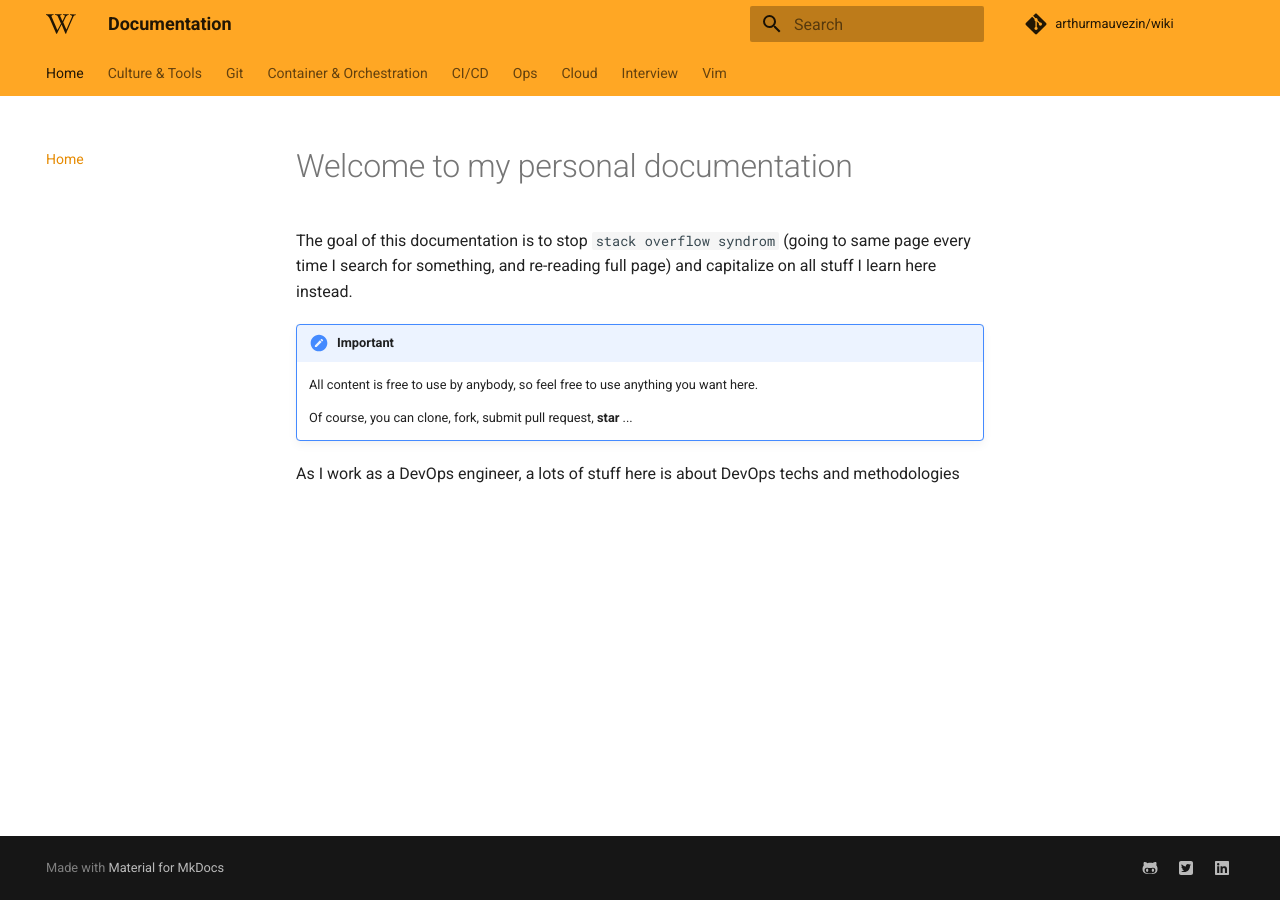
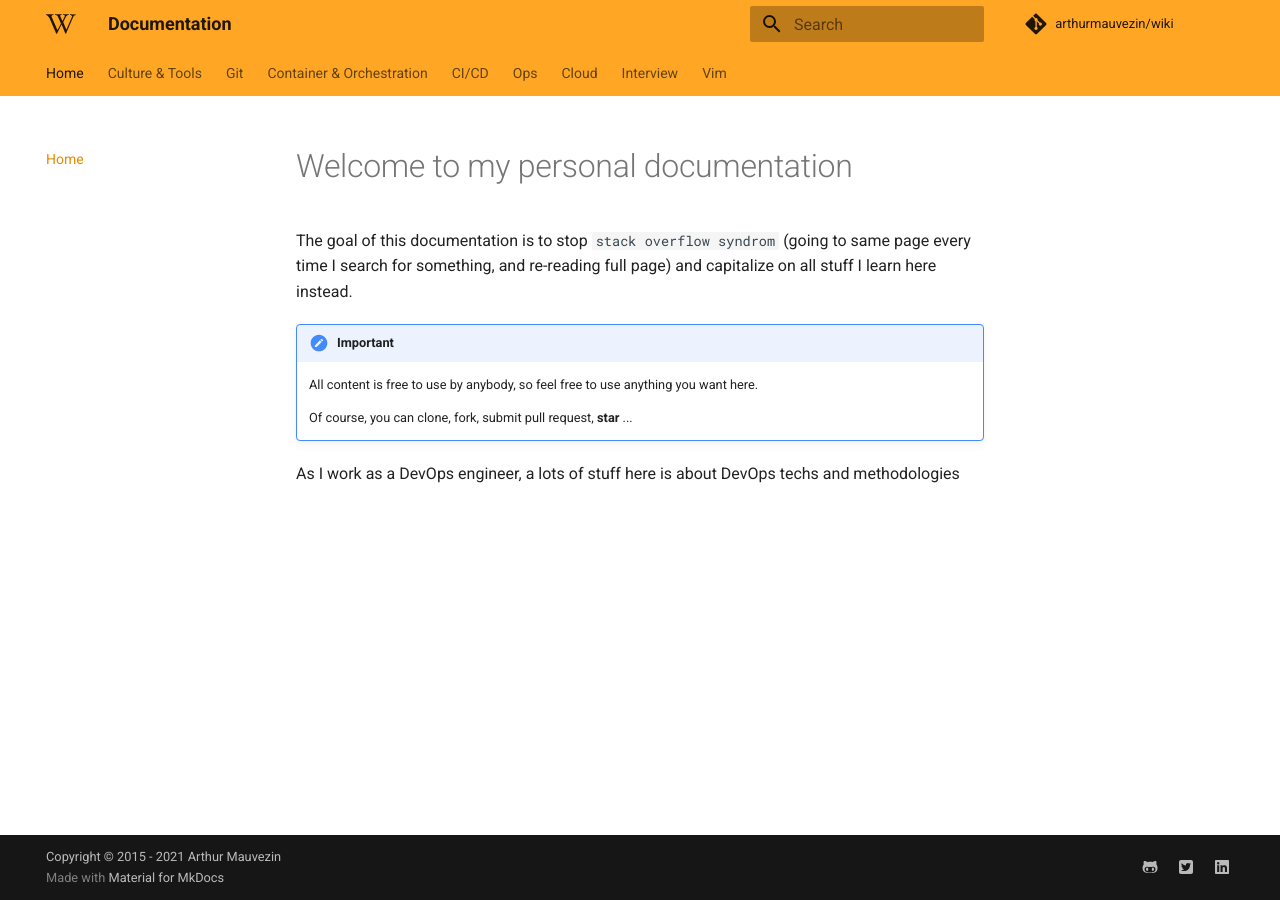
Before and after one commit to arthurmauvezin/wiki, an MkDocs documentation site: the page built from docs/index.md, in a window 1280 px wide. Built offline with MkDocs 1.6.1 and Material for MkDocs 9.7.7, drawn with Linux system fonts in a browser that asks for light colours; comment, search, counter and statistics services are not loaded.

Commit message:
Fix navigation pannel

```diff
--- a/mkdocs.yml
+++ b/mkdocs.yml
@@ -2,9 +2,15 @@ site_name: Documentation
 site_description: Open source documentation about IT tools and other stuff
 site_author: arthurmauvezin
 site_url: https://wiki.autopdutop.fr/
+site_description: >-
+  Create a branded static site from a set of Markdown files to host the
+  documentation of your Open Source or commercial project – customizable,
+  searchable, mobile-friendly, 40+ languages
 
 repo_name: arthurmauvezin/wiki
 repo_url: https://github.com/arthurmauvezin/wiki
+
+copyright: Copyright &copy; 2015 - 2021 Arthur Mauvezin
 
 docs_dir: 'docs'
 
@@ -17,7 +23,8 @@ theme:
     primary: orange
     accent: deep orange
   features:
-    - tabs
+    - navigation.tabs
+    - navigation.sections
   icon:
     logo: fontawesome/brands/wikipedia-w
 
--- a/requirements.txt
+++ b/requirements.txt
@@ -1,3 +1,3 @@
-mkdocs>=1.1
-mkdocs-material>=5.0
-Pygments>=2.4
+mkdocs==1.1.2
+mkdocs-material==6.2.4
+Pygments==2.6.1
```
